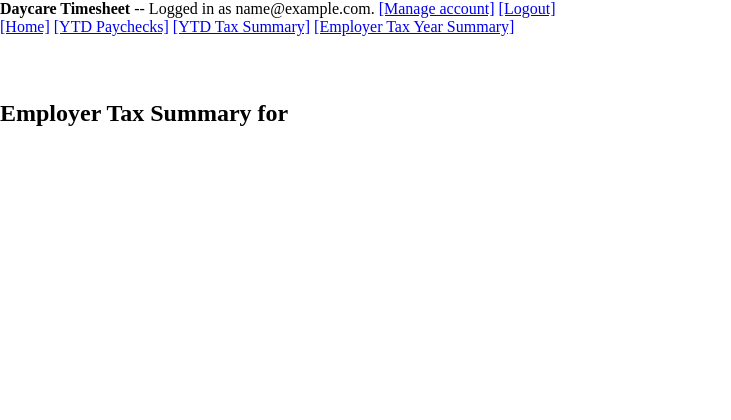
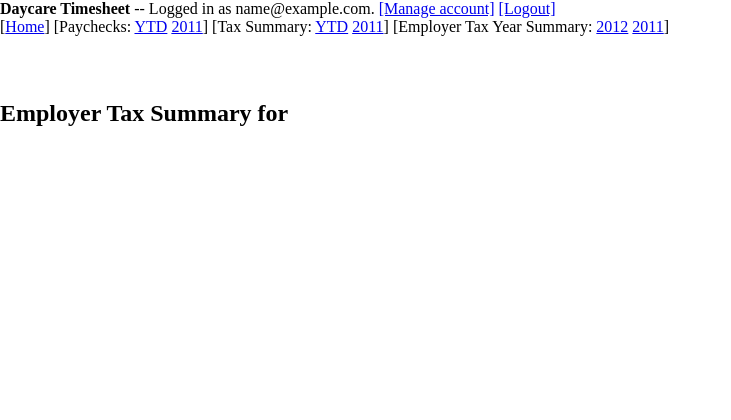
Before and after one commit to robmcmullen/Nanny-Timesheet, a Django app: template timesheet/templates/tax_year.html in a window 1280 px wide. Shown: the top 420 px of the page, without its empty margins (0-731 px from the left). Run offline with Django 3.2, Linux system fonts and the light colour scheme; the template is opened without the code that fills it, so the values that code supplies are empty; the visitor is signed in with stand-in values (Sample User, id 1); parts of the project's set-up code (start-up, migrations or seed data) failed here and were passed over.

Commit message:
Added hardcoded 2011 for prior year viewing of tax/paycheck info

```diff
--- a/timesheet/templates/scheduler_base.html
+++ b/timesheet/templates/scheduler_base.html
@@ -20,10 +20,10 @@
 {% if user.is_active %}
 <b>Daycare Timesheet</b> -- Logged in as {{ user.email }}.  <a href="/auth/manage/">[Manage account]</a> <a href="/logout/">[Logout]</a>
 <br>
-<a href="/">[Home]</a>
-<a href="/timesheet/paychecks">[YTD Paychecks]</a>
-<a href="/timesheet/ytd">[YTD Tax Summary]</a>
-<a href="/timesheet/tax_year">[Employer Tax Year Summary]</a>
+[<a href="/">Home</a>]
+[Paychecks: <a href="/timesheet/paychecks">YTD</a> <a href="/timesheet/paychecks?year=2011">2011</a>]
+[Tax Summary: <a href="/timesheet/ytd">YTD</a> <a href="/timesheet/ytd?year=2011">2011</a>]
+[Employer Tax Year Summary: <a href="/timesheet/tax_year">2012</a> <a href="/timesheet/tax_year?year=2011">2011</a>]
 {% else %}
 Welcome {{ user.email }}.  Must be authenticated by the administrator before using the scheduler
 {% endif %}
```
